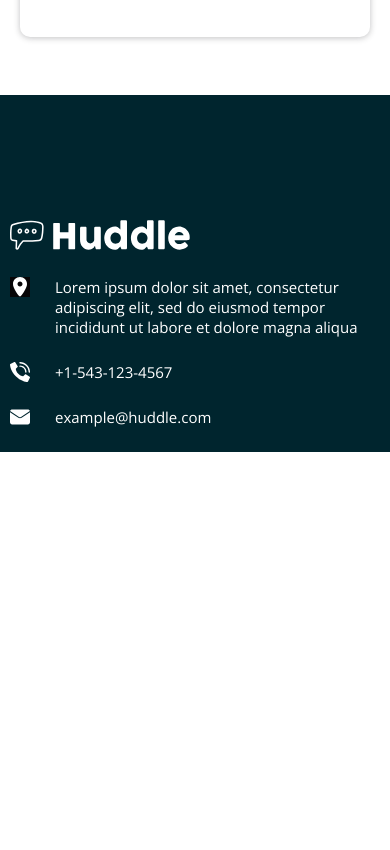
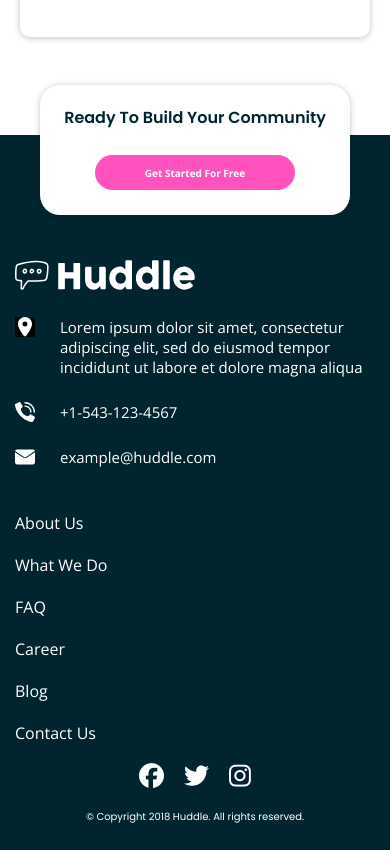
Before and after one commit to VMatzar/Huddler, a plain HTML site: page index.html in a window 390 px wide. Shown: the part 2037-2887 px from the top of the page. Before the commit the page ends 2489 px from the top, so only its background shows below. Drawn offline with nearby package versions, Linux system fonts and the light colour scheme.

Commit message:
Mobile design done

```diff
--- a/index.html
+++ b/index.html
@@ -1,6 +1,5 @@
 <!DOCTYPE html>
 <html lang="en">
-
 <head>
     <meta charset="UTF-8">
     <meta name="description" content="Huddle landing page with alternating feature blocks">
@@ -10,6 +9,7 @@
     <link rel="stylesheet" href="styles/mobile.css" />
     <title>Frontend Mentor</title>
     <meta name="viewport" content="width=device-width, initial-scale=1.0">
+    <script src="https://kit.fontawesome.com/6fd62426bb.js" crossorigin="anonymous"></script>
 </head>
 
 <body>
@@ -36,29 +36,44 @@
             <div class="card">
                 <img src="images/illustration-grow-together.svg" alt="two people talking">
                 <h4>Grow Together</h4>
-                <p>Generate meaningful discussions with your audience and build a strong, loyal community. Think of the insightful conversations you miss out on with a feedback form. </p>
+                <p>Generate meaningful discussions with your audience and build a strong, loyal community. Think of the
+                    insightful conversations you miss out on with a feedback form. </p>
             </div>
 
             <div class="card">
                 <img src="images/illustration-flowing-conversation.svg" alt="people talking">
                 <h4>Flowing Conversations</h4>
-                <p>You wouldn't paginate a conversation in real life, so why do it online? Our threads have just-in-time loading for a more natural flow.</p>
+                <p>You wouldn't paginate a conversation in real life, so why do it online? Our threads have just-in-time
+                    loading for a more natural flow.</p>
             </div>
 
             <div class="card">
                 <img src="images/illustration-your-users.svg" alt="peoplo colaborating">
                 <h4>Your Users</h4>
-                <p> It takes no time at all to integrate Huddle with your app's authentication solution. This means, once signed in to your app, your users can start chatting immediately.</p>
+                <p> It takes no time at all to integrate Huddle with your app's authentication solution. This means,
+                    once signed in to your app, your users can start chatting immediately.</p>
             </div>
         </section>
     </main>
     <footer>
+        <section class="flex-container">
+            <article class="footer--tryfree">
+                <h3 class="text">Ready To Build Your Community</h3>
+                <div class="call-to-action">
+                    <a href="#">Get Started For Free</a>
+                </div>
+            </article>
+        </section>
+
         <section class="footer--contact">
+
+            </article>
             <img src="images/logo-footer.svg" alt="Huddles logo">
 
             <article class="grid-container contact__location">
                 <span class="icon location-icon"></span>
-                <p class="footer-text">Lorem ipsum dolor sit amet, consectetur adipiscing elit, sed do eiusmod tempor incididunt ut labore et dolore magna aliqua</p>
+                <p class="footer-text">Lorem ipsum dolor sit amet, consectetur adipiscing elit, sed do eiusmod tempor
+                    incididunt ut labore et dolore magna aliqua</p>
             </article>
             <article class="grid-container contact__phone">
                 <span class="icon phone-icon"></span>
@@ -69,9 +84,30 @@
                 <p class="footer-text">example@huddle.com</p>
             </article>
         </section>
-        <section></section>
-        <section></section>
-        <section></section>
+        <section class="footer--information">
+            <ul>
+                <li><a href="#">About Us</a></li>
+                <li><a href="">What We Do</a></li>
+                <li><a href="">FAQ</a></li>
+            </ul>
+        </section>
+        <section class="footer--blog">
+            <ul>
+                <li><a href="">Career</a></li>
+                <li><a href="">Blog</a></li>
+                <li><a href="">Contact Us</a></li>
+            </ul>
+        </section>
+        <section class="footer--social">
+            <article class="social__media">
+                <i class="fab fa-facebook"></i>
+                <i class="fab fa-twitter"></i>
+                <i class="fab fa-instagram"></i>
+            </article>
+            <article class="social__copyright">
+                &copy; Copyright 2018 Huddle. All rights reserved.
+            </article>
+        </section>
     </footer>
 </body>
 
--- a/styles/mobile.css
+++ b/styles/mobile.css
@@ -125,13 +125,51 @@ header{
 
 footer{
     background: var(--bluefooter);
-    padding: 125px 20px 25px 10px;
+    padding: 125px 15px 25px 15px;
     min-width: 320px;
+    position: relative;
+    margin-top: 40px;
+}
+.flex-container{
+    display:flex;
+    width: 100%;
+    justify-content: center;
+}
+.footer--tryfree{
+    position: absolute;
+    background-color: white;
+    box-shadow: 0 1px 6px 0 #20212447;
+    border-radius: 20px;
+    top: -50px;
+    text-align: center;
+    width: 50vw;
+    min-width: 310px;
+}
+.footer--tryfree .text{
+    color: var(--bluefooter);
+    font-family: 'Poppins', sans-serif;
+    font-size: 1.6rem;
+    padding-top: 20px;
+}
+.footer--tryfree .call-to-action{
+    height: 3.5rem;
+    width: 20rem;
+    background-color: var(--Pink);
+    border-radius: 50px;
+    display: flex;
+    margin: 25px auto 25px auto;
+}
+.footer--tryfree .call-to-action a{
+    font-family: 'Open Sans', sans-serif;
+    font-weight: bold;
+    text-align: center;
+    width: 100%;
+    align-self:center;
+    color:white;
 }
 .footer--contact img{
     width: 180px;
 }
-
 .footer--contact .grid-container{
     width: 100%;
     display:grid;
@@ -162,3 +200,36 @@ footer{
     color: white;
     font-weight: 100;
 }
+
+.footer--information{
+    margin-top: 25px;
+}
+.footer--information ul li, .footer--blog ul li{
+    list-style: none;
+    padding-top: 20px;
+}
+.footer--information ul li a, .footer--blog ul li a{
+    color: white;
+    font-size: 1.6rem;
+    font-family: 'Open Sans', sans-serif;
+    font-weight: 100;
+}
+.footer--social .social__media{
+    padding-top: 20px;
+    display: flex;
+    justify-content: center;
+    width: 100%;
+    gap: 20px;
+}
+.fa-facebook:before, .fa-twitter:before, .fa-instagram:before{
+    color: white;
+    font-size: 2.5rem;
+}
+.footer--social .social__copyright{
+    padding-top: 20px;
+    display: flex;
+    justify-content: center;
+    width: 100%;
+    color:white;
+    font-family: 'Poppins', sans-serif;
+}
```
